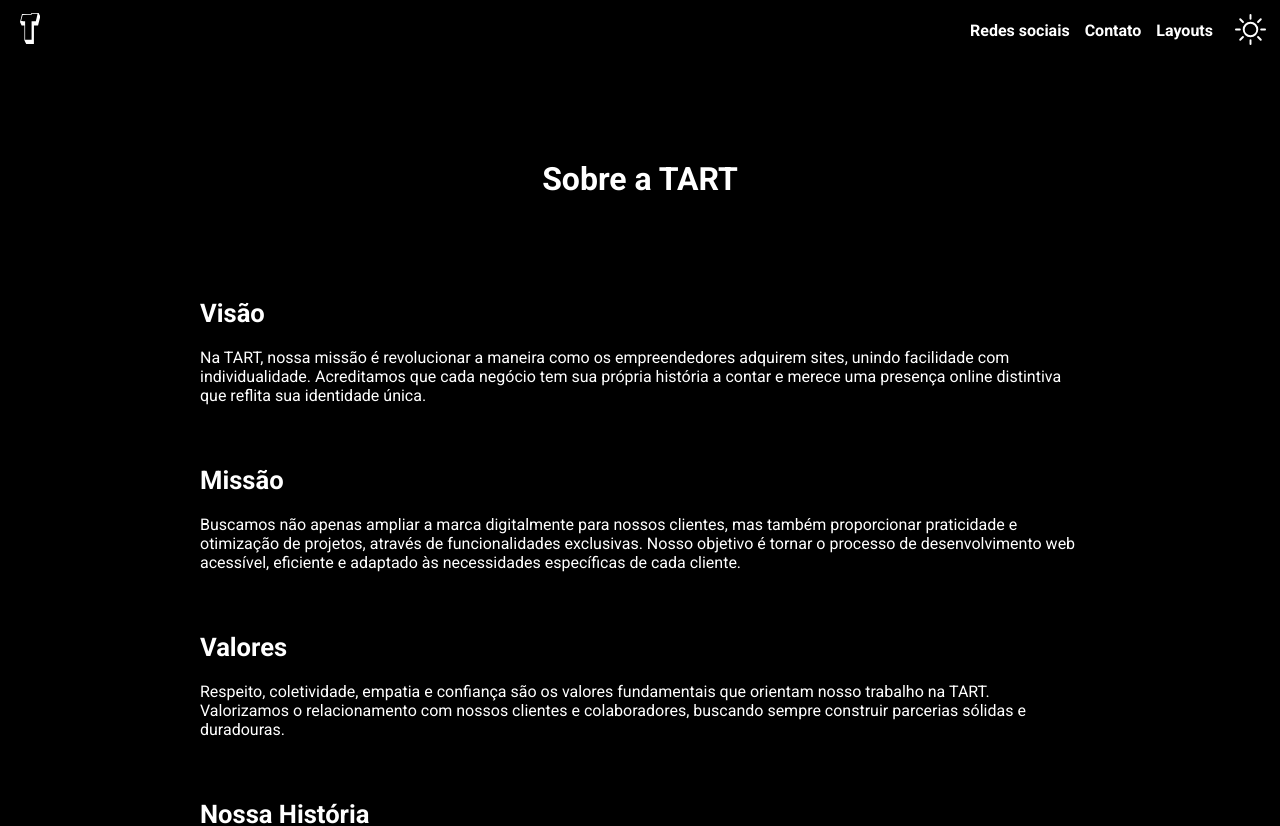
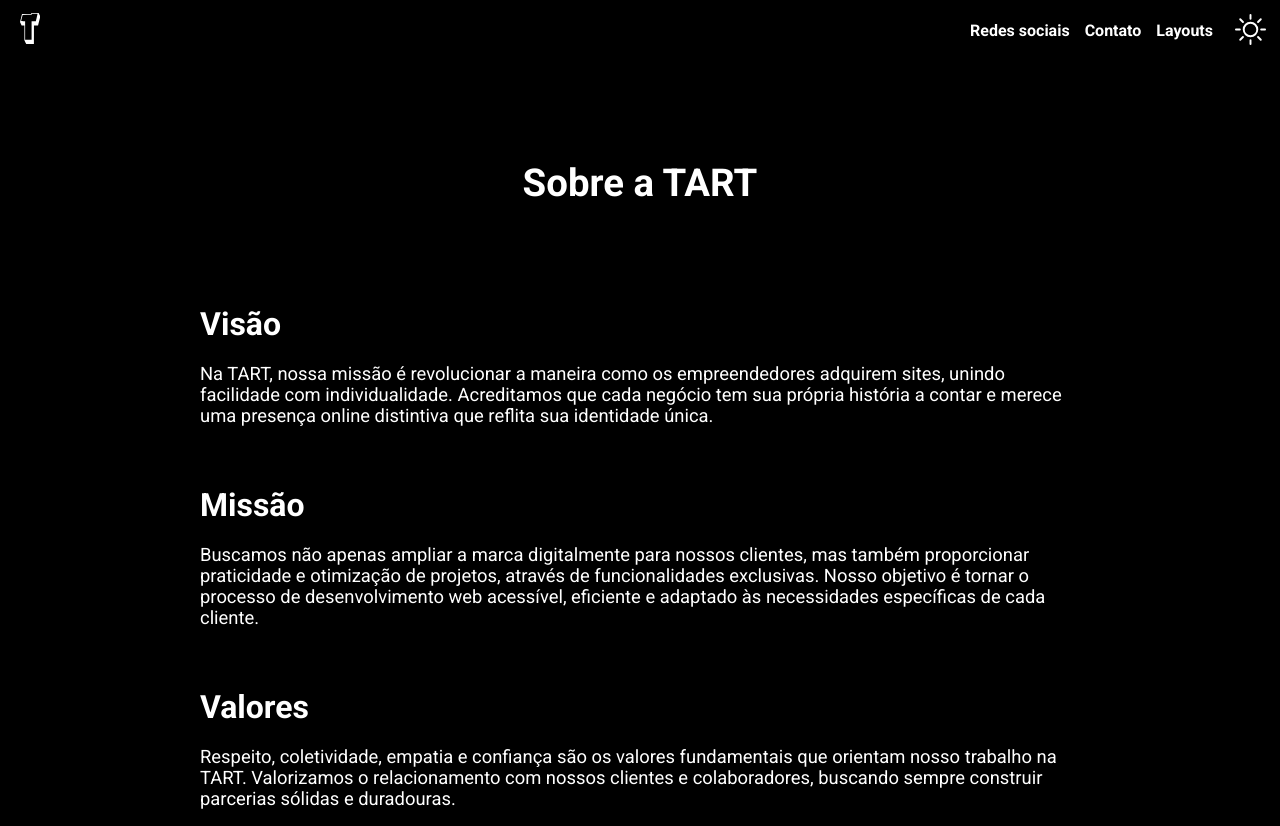
Before and after one commit to RGMenezes/tart, a Next.js app: page /sobre in a window 1280 px wide. Shown: the top 826 px of the page. Built offline with nearby package versions, Linux system fonts and the light colour scheme.

Commit message:
aumentando tamanho da font em telas maiores

```diff
--- a/src/app/globals.css
+++ b/src/app/globals.css
@@ -89,17 +89,24 @@ p{
   font-size: .9em;
 }
 
-/* @media screen and (min-width: 769px) {
+@media screen and (min-width: 769px) {
   h1{
     font-size: 2.4em;
   }
   h2{
-    font-size: 2.1em;
+    font-size: 2em;
   }
   h3{
-    font-size: 1.8em;
+    font-size: 1.6em;
   }
+  h4{
+    font-size: 1.3em;
+  }
+  h5,
   p{
     font-size: 1.15em;
   }
-} */
+  .p_small{
+    font-size: 1em;
+  }
+}
--- a/src/app/redes_sociais/page.module.css
+++ b/src/app/redes_sociais/page.module.css
@@ -1,5 +1,6 @@
 .main{
-  max-width: 300px;
+  width: fit-content;
+  min-width: 300px;
   padding: 110px 10px 50px 10px;
   margin: auto;
 
```
